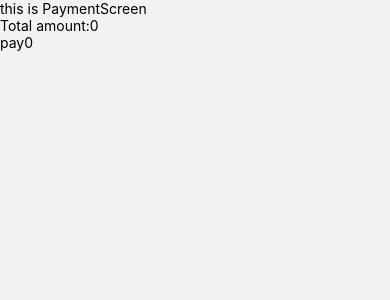
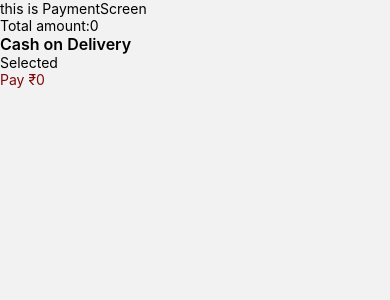
Before and after one commit to harshavardhansgit/farmconnect-app, a React Native app: screen /Payment in a window 390 px wide. Shown: the top 300 px of the page. Built offline with nearby package versions, Linux system fonts and the light colour scheme.

Commit message:
added minimal payment screen without calling to backend api

```diff
--- a/src/screens/CartScreen.js
+++ b/src/screens/CartScreen.js
@@ -84,7 +84,7 @@ export default function CartScreen() {
             {/* CART ITEMS */}
             <FlatList
                 data={cartItems}
-                keyExtractor={(item) => item.id}
+                keyExtractor={(item) => item.id.toString()}
                 contentContainerStyle={{
                     padding: 20,
                     paddingBottom: 140, // space for sticky bar
@@ -180,7 +180,7 @@ export default function CartScreen() {
 
                 <TouchableOpacity
                     onPress={()=>navigation.navigate("Payment",{
-                        totalAmount:totalAmount,
+                        totalAmount,cartItems
                     })}
                     style={{
                         backgroundColor: "#08890fff",
--- a/src/screens/PaymentScreen.js
+++ b/src/screens/PaymentScreen.js
@@ -1,13 +1,47 @@
-import { TouchableOpacity,View,Text } from "react-native";
+import { useState } from "react";
+import { TouchableOpacity, View, Text } from "react-native";
 
-export default function PaymentScreen({route}){
-    const totalAmount=route?.params?.totalAmount ?? 0;
-    return(
+export default function PaymentScreen({ route }) {
+    const totalAmount = route?.params?.totalAmount ?? 0;
+    const [selectedMethod, setSelectedMethod] = useState("COD");
+    const [loading, setLoading] = useState(false);
+    const cartitems = route?.params?.cartItems;
+    const handlePay = () => {
+        setLoading(true);
+        setTimeout(() => {
+            alert("Payment successful!");
+            setLoading(false);
+        }, 10000);
+    };
+
+    return (
         <View>
             <Text>this is PaymentScreen</Text>
             <Text>Total amount:{totalAmount}</Text>
             <TouchableOpacity>
-                <Text>pay{totalAmount}</Text>
+                {cartitems?.map((item) => (
+                    <View key={item.id}>
+                        <Text>{item.title}</Text>
+                        <Text>Qty: {item.qty}</Text>
+                        <Text>Price: ₹{item.price}</Text>
+                    </View>
+                ))}
+            </TouchableOpacity>
+            <TouchableOpacity
+                onPress={() => setSelectedMethod("COD")}
+            >
+                <Text style={{ fontSize: 16, fontWeight: "600" }}>
+                    Cash on Delivery
+                </Text>
+
+                {selectedMethod === "COD" && (
+                    <Text>
+                        Selected
+                    </Text>
+                )}
+            </TouchableOpacity>
+            <TouchableOpacity onPress={handlePay} disabled={loading}>
+                <Text style={{ color: loading ? "#aaa" : "#7c0a0aff" }}>Pay ₹{totalAmount}</Text>
             </TouchableOpacity>
         </View>
     )
```
